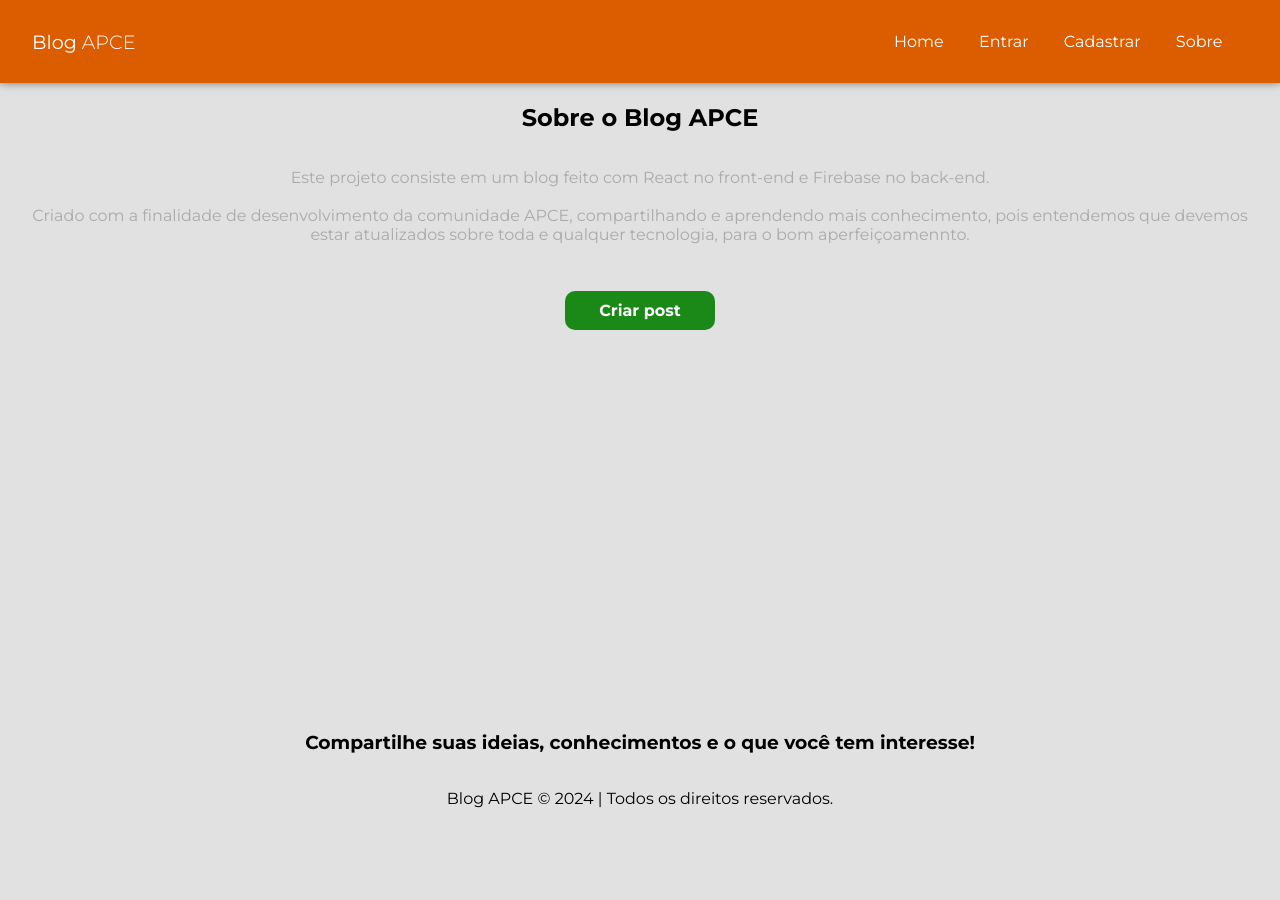
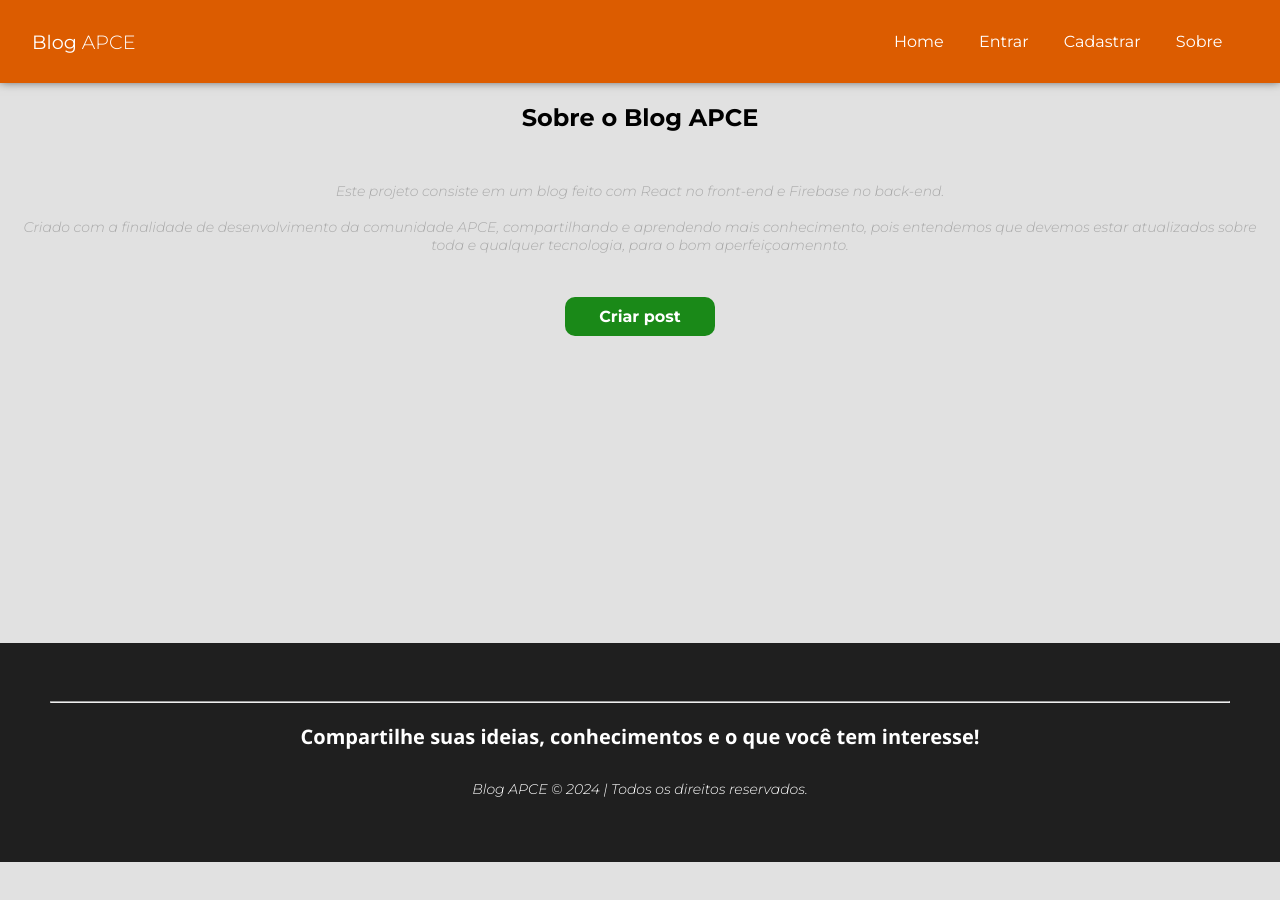
Before and after one commit to MateusProDev/myapce, a React (Create React App) app: page /about in a window 1280 px wide. Shown: the top 900 px of the page. After the commit the page ends 862 px from the top, so only its background shows below. Built offline with nearby package versions, Linux system fonts and the light colour scheme; no server answers.

Commit message:
add style ao footer

```diff
--- a/src/components/Footer.jsx
+++ b/src/components/Footer.jsx
@@ -3,6 +3,7 @@ import styles from "./Footer.module.css";
 const Footer = () => {
   return (
     <footer className={styles.footer}>
+      <hr id="lineFooter" />
       <h3>Compartilhe suas ideias, conhecimentos e o que você tem interesse!</h3>
       <p>Blog APCE &copy; 2024 | Todos os direitos reservados.</p>
     </footer>
--- a/src/components/Footer.module.css
+++ b/src/components/Footer.module.css
@@ -1,9 +1,46 @@
+/* Definindo estilos para o rodapé */
 .footer {
-  height: 250px;
-  display: flex;
-  flex-direction: column;
-  align-items: center;
-  justify-content: center;
-  background-color: #e1e1e1;
-  padding: 0 20px 20px 20px;
+  background-color: #1f1f1f;
+  color: #fff;
+  padding: 50px;
+  text-align: center;
+  position: relative;
 }
+
+/* Estilo para a linha horizontal */
+#lineFooter {
+  border: none;
+  height: 1px;
+  background: linear-gradient(to right, #fff 10%, transparent 90%);
+  width: 80%;
+  position: absolute;
+  top: 30px;
+  left: 50%;
+  transform: translateX(-50%);
+}
+
+/* Estilos para o título */
+h3 {
+  font-size: 20px;
+  margin-bottom: 20px;
+  font-family: 'Segoe UI', Tahoma, Geneva, Verdana, sans-serif;
+}
+
+/* Estilos para o parágrafo */
+p {
+  font-size: 14px;
+  font-weight: 300;
+  font-style: italic;
+  margin-top: 30px;
+}
+
+/* Estilos para o link */
+a {
+  color: #fff;
+  text-decoration: none;
+  transition: color 0.3s ease;
+}
+
+a:hover {
+  color: #ffa500;
+}
```
